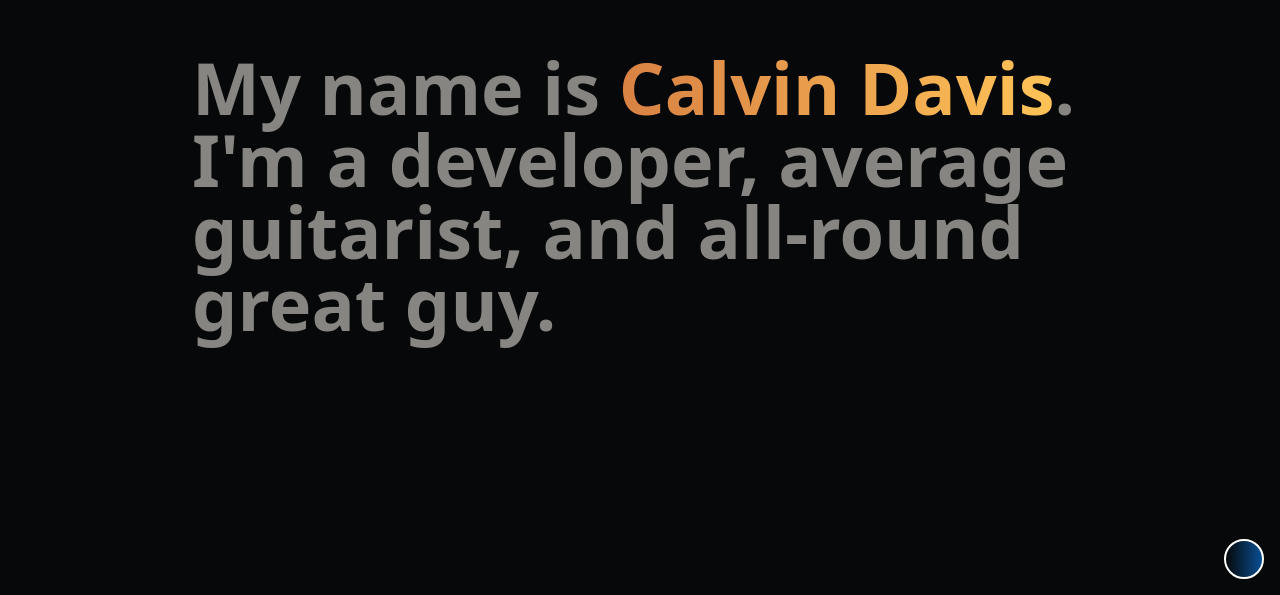
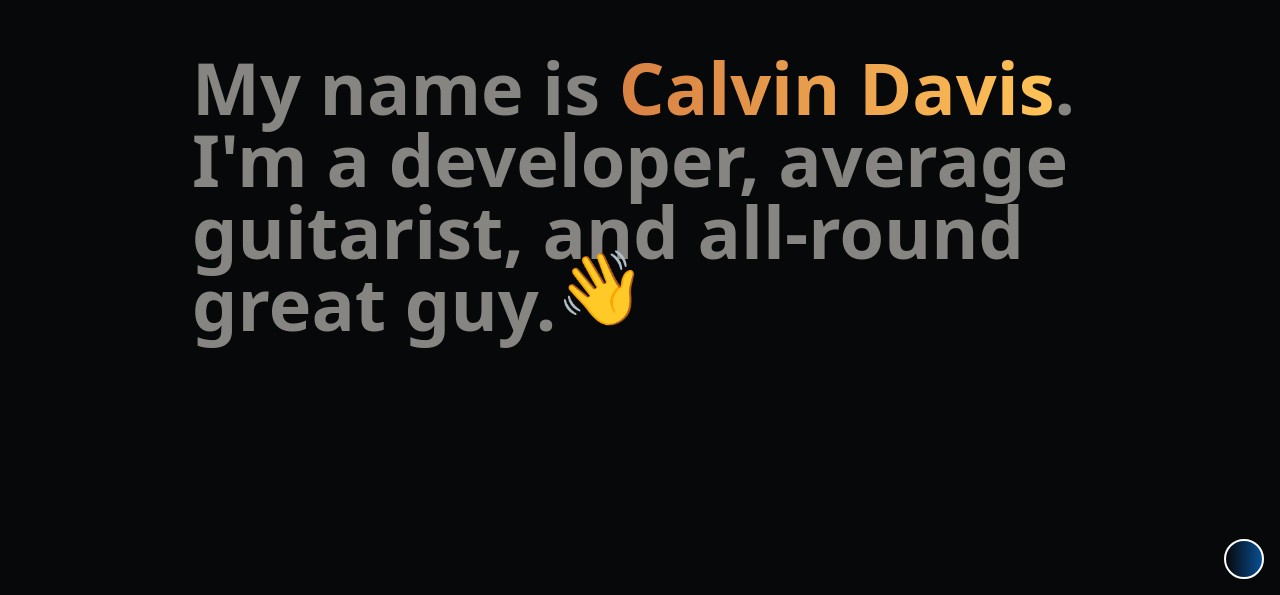
Before and after one commit to calvindavis/calvindavis.uk, a Preact app: page / in a window 1280 px wide. Shown: the part 205-800 px from the top of the page. Built offline with nearby package versions, Linux system fonts and the light colour scheme.

Commit message:
feat: add waving emoji to heading

```diff
--- a/src/App.tsx
+++ b/src/App.tsx
@@ -17,6 +17,7 @@ export default function App(): JSX.Element {
 						Calvin Davis
 					</span>
 					. I'm a developer, average guitarist, and all-round great guy.
+					<span class="inline-block animate-bounce">👋</span>
 				</h1>
 			</div>
 
```
